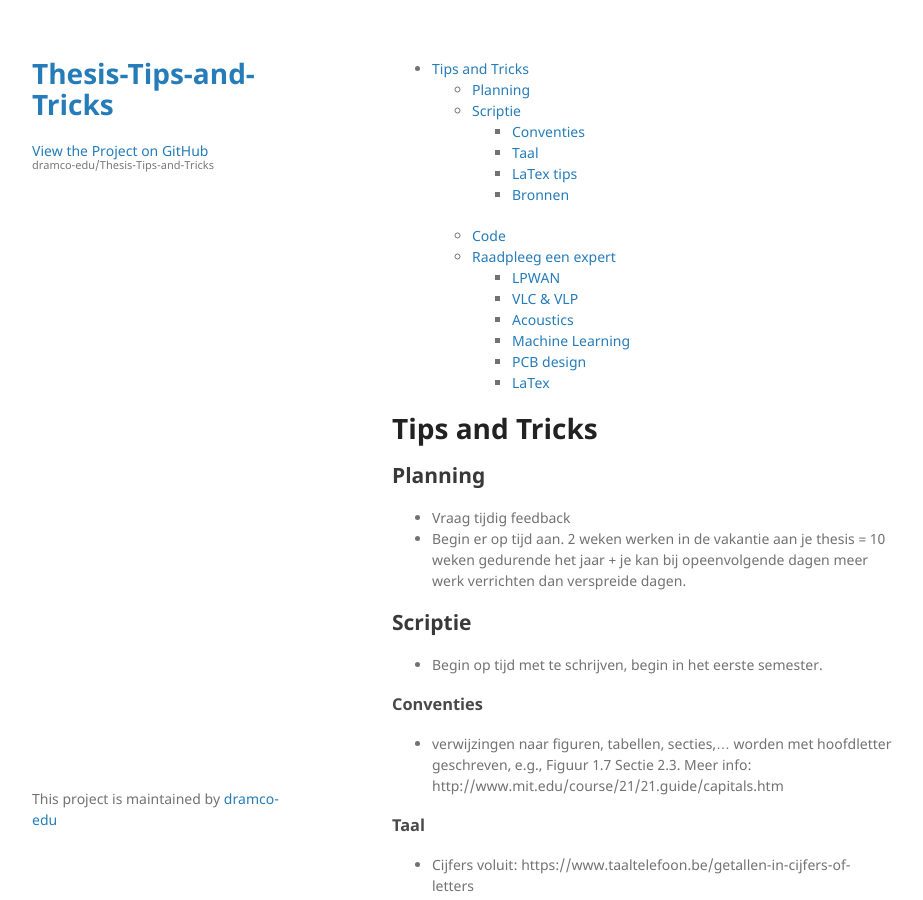
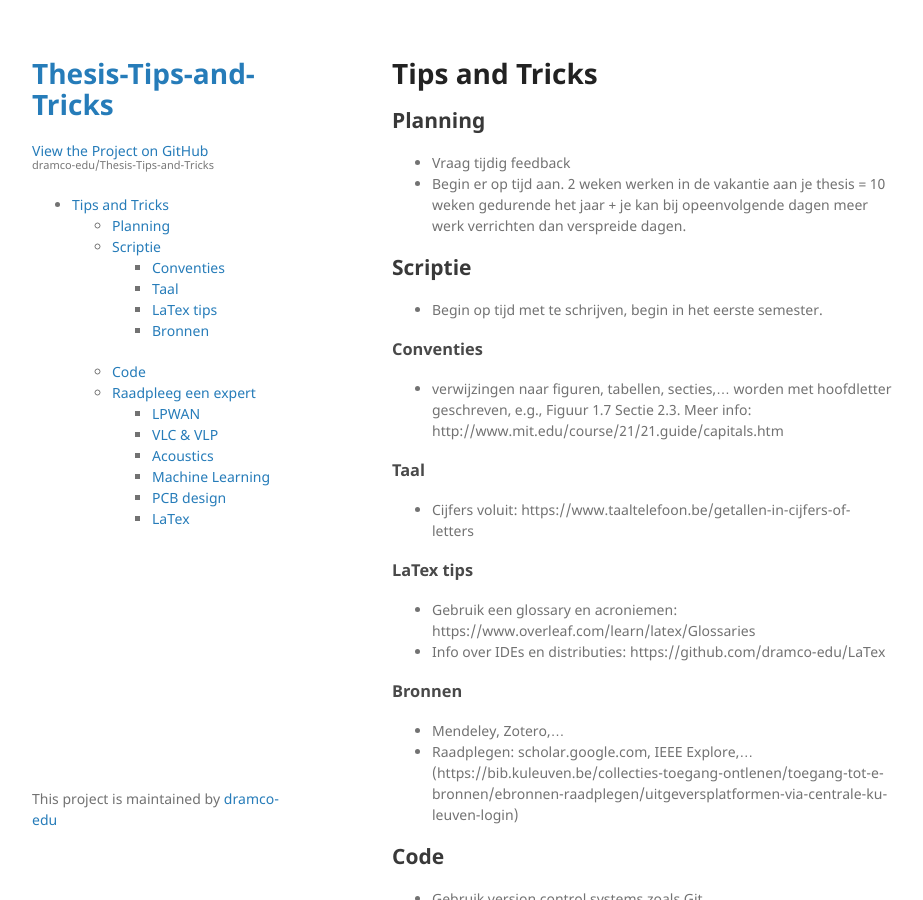
Before and after one commit to dramco-edu/Thesis-Tips-and-Tricks, a Jekyll site: the page built from README.md, in a window 1280 px wide and 900 px high. Shown: the whole window, without its empty margins (178-1101 px from the left). Built offline with Jekyll 4.4.1, drawn with Linux system fonts in a browser that asks for light colours; our own code applies the rules of GitHub Pages for plain Markdown files; the repository's description, which GitHub fills in, is left out.

Commit message:
Update default.html

```diff
--- a/_layouts/default.html
+++ b/_layouts/default.html
@@ -31,6 +31,9 @@
         <p class="view"><a href="{{ site.github.owner_url }}">View My GitHub Profile</a></p>
         {% endif %}
 
+
+        <p class="view">{% include toc.html html=content h_max=3 %}</p>
+
         {% if site.show_downloads %}
         <ul class="downloads">
           <li><a href="{{ site.github.zip_url }}">Download <strong>ZIP File</strong></a></li>
@@ -40,7 +43,7 @@
         {% endif %}
       </header>
       <section>
-      <div class="toc">{% include toc.html html=content h_max=3 %}</div>
+
 
       {{ content }}
 
```
